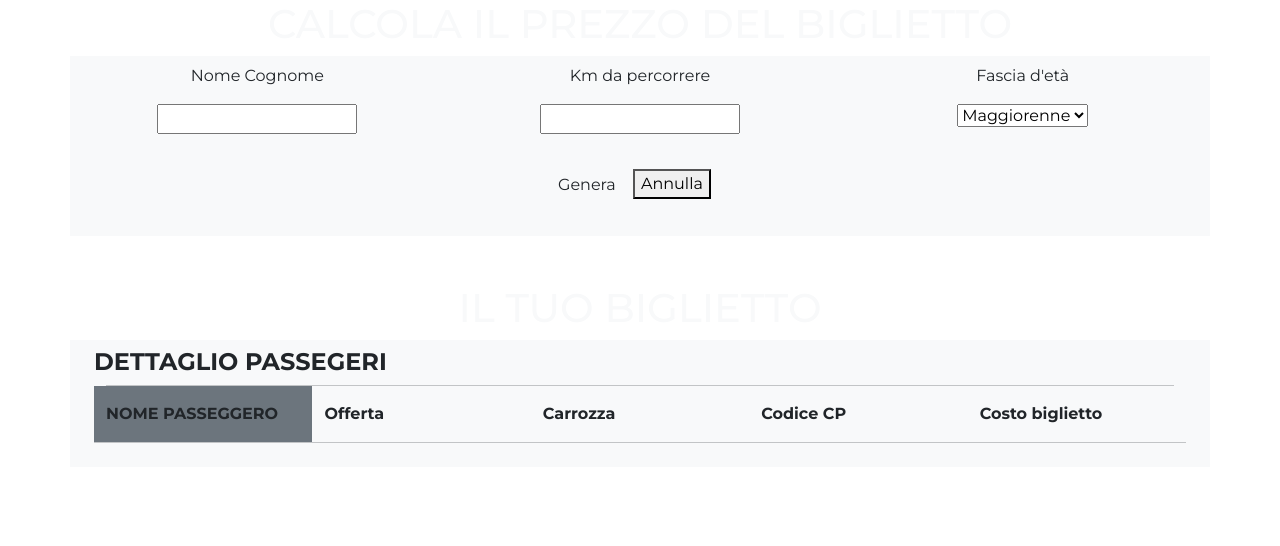
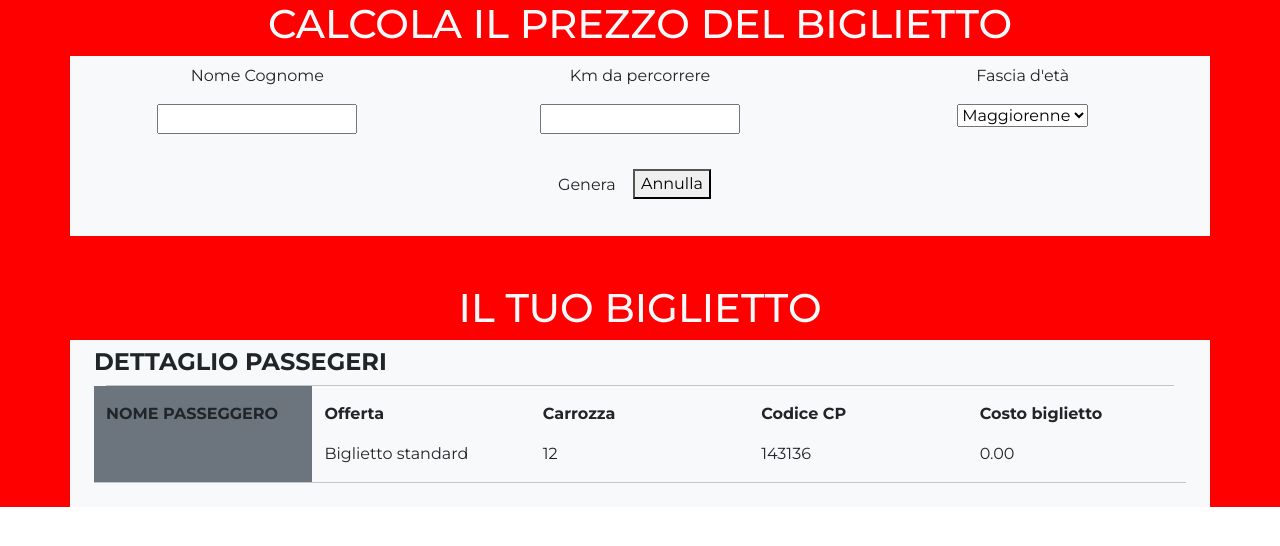
Before and after one commit to DomenicoOrtello/js-biglietto-treno-form, a plain HTML site: page index.html in a window 1280 px wide. Both pictures are taken after a click on the button "Genera". Drawn offline with nearby package versions, Linux system fonts and the light colour scheme; a web font is replaced by a local one.

Commit message:
final commit

```diff
--- a/css/style.css
+++ b/css/style.css
@@ -1,3 +1,4 @@
 main{
     font-family: "Montserrat", serif;
+    background-color: red;
 }
--- a/index.html
+++ b/index.html
@@ -41,7 +41,7 @@
                 </div>
             </div>
         </section>
-        <section id="user_ticket">
+        <section class="d-none" id="ticket_passeggero">
             <h1 class="text-center text-light mt-5">IL TUO BIGLIETTO</h1>
             <div class="container bg-light px-4 p-2">
                 <h4><strong>DETTAGLIO PASSEGERI</strong></h4>
--- a/js/script.js
+++ b/js/script.js
@@ -8,9 +8,39 @@
 
 const name = document.getElementById("nome")
 const distance = document.getElementById("km")
-const Età = document.getElementById("età")
+const età = document.getElementById("età")
 const buttonGenera = document.getElementById("genera")
 const buttonAnnulla = document.getElementById("annulla")
 const prezzoPerKm = 0.21;
+const passeggeroOutput = document.getElementById("passeggero")
+const offertaOutput = document.getElementById("offerta")
+const carrozzaOutput = document.getElementById("carrozza")
+const capOutput = document.getElementById("cap")
+const prezzo_bigliettoOutput = document.getElementById("prezzo_biglietto")
+const ticket_passeggeroOutput = document.getElementById("ticket_passeggero")
 
 // Calcolo del biglietto
+genera.addEventListener("click", function(){
+    const carrozza = Math.floor(Math.random() * 13)
+    const cap = Math.floor(Math.random() * 100000) + 90000;
+    carrozzaOutput.innerHTML = carrozza
+    capOutput.innerHTML = cap
+    passeggeroOutput.innerHTML = name.value
+    offertaOutput.innerHTML = "Biglietto standard"
+    const finalTicket = ticket_passeggero.classList.remove("d-none")
+
+  let prezzo = distance.value * prezzoPerKm;
+  if (età.value === "opzione2") {
+    prezzo -= prezzo * 0.20;
+    offertaOutput.innerHTML = "Biglietto under 18"
+  }
+  if (età.value === "opzione3"){
+      prezzo -= prezzo * 0.40;
+      offertaOutput.innerHTML = "Biglietto over 65"
+  }
+  prezzo_bigliettoOutput.innerHTML = prezzo.toFixed(2)
+  });
+
+  annulla.addEventListener("click", function(){
+    const finalTicket = ticket_passeggeroOutput.classList.add("d-none")
+  })
```
